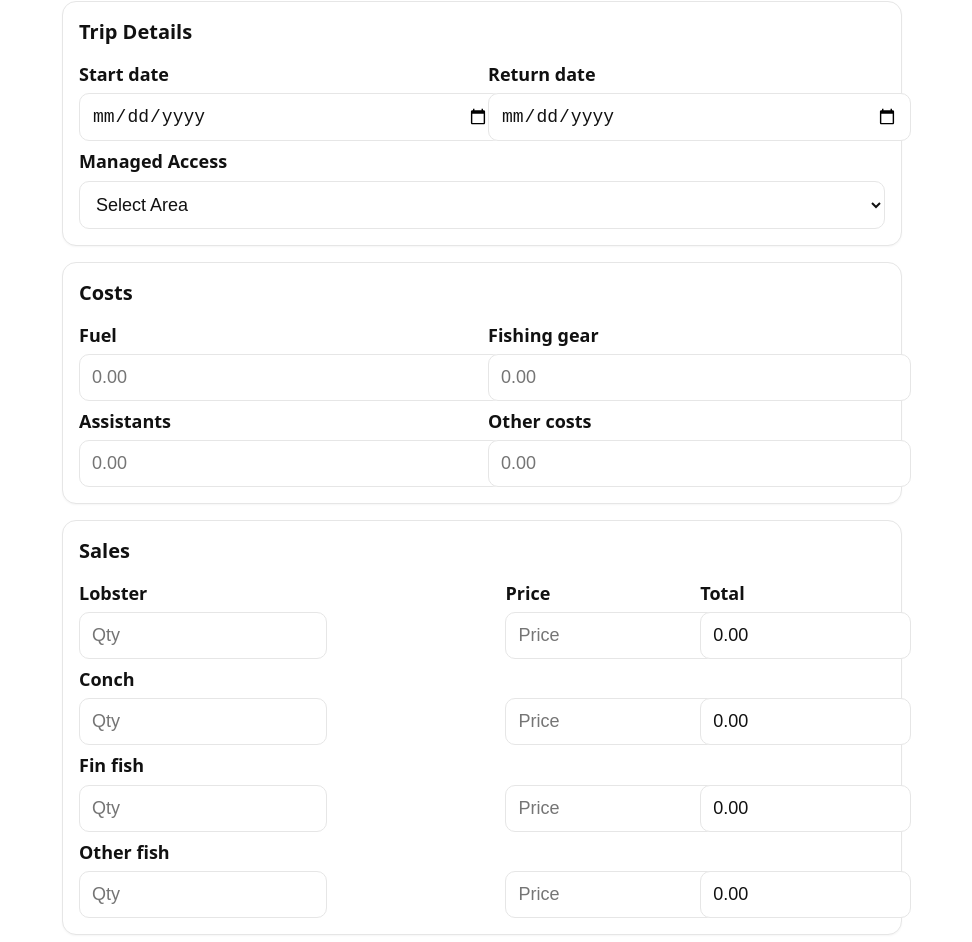
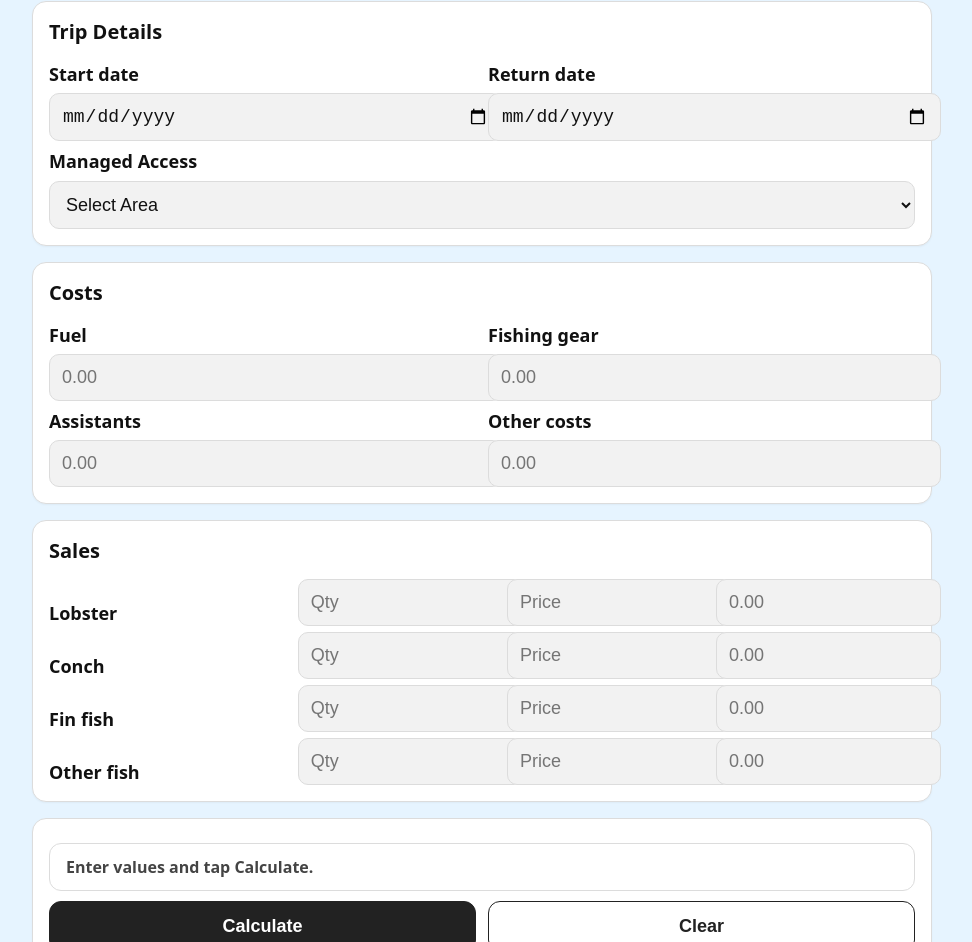
Before and after one commit to TASABelize/TAMRFishingApp, a plain HTML site: page index.html in a window 1280 px wide. Shown: the part 128-1070 px from the top of the page, without its empty margins (158-1130 px from the left). Drawn offline with nearby package versions, Linux system fonts and the light colour scheme.

Commit message:
Add files via upload

```diff
--- a/index.html
+++ b/index.html
@@ -8,12 +8,14 @@
   <meta name="theme-color" content="#111111">
   <style>
     :root {
-      --bg: #ffffff;
+      --bg: #e6f4ff;      /* light blue page background */
       --text: #111111;
-      --muted: #e6e6e6;
+      --muted: #dcdcdc;
       --accent: #222222;
       --profit: #0a8f3c;
       --loss: #c01818;
+      --input-bg: #f2f2f2; /* light grey input background */
+      --card-bg: #ffffff;  /* white cards for contrast */
     }
     html, body { height: 100%; }
     body {
@@ -25,14 +27,14 @@
       line-height: 1.4;
       font-size: 18px; /* larger for readability */
     }
-    .app { max-width: 840px; margin: 0 auto; }
+    .app { max-width: 900px; margin: 0 auto; }
     .topbar { display:flex; align-items:center; justify-content:space-between; gap:12px; }
-    .splash { text-align: left; display:flex; align-items:center; gap:12px; }
-    .logo { width: 140px; height: auto; }
-    .powered { font-size: 16px; color: #333; font-weight: 600; letter-spacing: .3px; }
-    h1 { font-size: 28px; margin: 8px 0 16px 0; text-align: left; }
+    .splash { text-align:left; display:flex; align-items:center; gap:12px; }
+    .logo { width: 140px; height:auto; }
+    .powered { font-size: 16px; color:#333; font-weight:600; letter-spacing:.3px; }
+    h1 { font-size: 28px; margin: 8px 0 16px 0; text-align:left; }
     .card {
-      background: #fff;
+      background: var(--card-bg);
       border: 1px solid var(--muted);
       padding: 16px;
       border-radius: 14px;
@@ -40,14 +42,18 @@
       box-shadow: 0 1px 2px rgba(0,0,0,0.04);
     }
     .card h3 { margin: 0 0 8px 0; font-size: 20px; }
-    label { display: block; font-weight: 600; margin-top: 8px; }
+    label { display:block; font-weight:600; margin-top: 8px; }
     input[type="number"], input[type="date"], select, input[type="text"] {
-      width: 100%; padding: 12px; margin-top: 6px;
-      border-radius: 10px; border: 1px solid var(--muted);
-      background: #fff; color: var(--text); font-size: 18px;
+      width: 100%;
+      padding: 12px;
+      margin-top: 6px;
+      border-radius: 10px;
+      border: 1px solid var(--muted);
+      background: var(--input-bg);
+      color: var(--text);
+      font-size: 18px;
     }
-    .row { display: grid; grid-template-columns: 1fr 1fr; gap: 12px; }
-    .row-3 { display:grid; grid-template-columns: 1fr 1fr 1fr; gap: 12px; }
+    .row { display:grid; grid-template-columns: 1fr 1fr; gap: 12px; }
     .row-4 { display:grid; grid-template-columns: 1.2fr 1fr 1fr 1fr; gap: 10px; align-items:end; }
     .actions { position: sticky; bottom: 0; background: rgba(255,255,255,0.96); padding: 12px 0; backdrop-filter: blur(6px); }
     button {
@@ -59,13 +65,14 @@
     .result {
       padding: 12px 16px; border-radius: 12px; font-size: 22px; font-weight: 800; margin-top: 8px; border: 1px solid var(--muted);
     }
-    .result.profit { color: var(--profit); } .result.loss { color: var(--loss); }
-    .muted { color: #444; font-size: 16px; }
+    .result.profit { color: var(--profit); }
+    .result.loss { color: var(--loss); }
+    .muted { color:#444; font-size:16px; }
     .report { background:#fafafa; border:1px solid var(--muted); border-radius:12px; padding:12px; }
     .grid-2 { display:grid; grid-template-columns: 1fr 1fr; gap:10px; }
-    .small { font-size: 14px; }
-    table { width:100%; border-collapse: collapse; }
-    th, td { border-bottom: 1px solid var(--muted); padding: 8px; text-align:left; font-size:16px; }
+    .small { font-size:14px; }
+    table { width:100%; border-collapse: collapse; background:var(--card-bg); }
+    th, td { border-bottom:1px solid var(--muted); padding:8px; text-align:left; font-size:16px; }
     .nowrap { white-space: nowrap; }
     .lang { display:flex; gap:8px; align-items:center; }
     select#langSel { width:auto; padding:10px; }
@@ -136,28 +143,28 @@
 
     <div class="card">
       <h3 id="t_sales">Sales</h3>
-      <!-- Per-species qty x price calculators -->
+      <!-- Cleaned rows: Species label + Qty, Price, Total inputs; no stray 'Quantity' labels -->
       <div class="row-4">
-        <div><label id="t_lobster">Lobster</label><input type="number" id="lobster_qty" placeholder="Qty" step="0.01" min="0"></div>
-        <div><input type="number" id="lobster_qty_dup" placeholder="Qty" step="0.01" min="0" style="display:none"></div>
-        <div><label id="t_price">Price</label><input type="number" id="lobster_price" placeholder="Price" step="0.01" min="0"></div>
-        <div><label id="t_total">Total</label><input type="number" id="lobster_total" placeholder="0.00" step="0.01" min="0" readonly></div>
+        <div><label id="t_lobster">Lobster</label></div>
+        <div><input type="number" id="lobster_qty" placeholder="Qty" step="0.01" min="0"></div>
+        <div><input type="number" id="lobster_price" placeholder="Price" step="0.01" min="0"></div>
+        <div><input type="number" id="lobster_total" placeholder="0.00" step="0.01" min="0" readonly></div>
       </div>
       <div class="row-4">
-        <div><label id="t_conch">Conch</label><input type="number" id="conch_qty" placeholder="Qty" step="0.01" min="0"></div>
-        <div><input type="number" id="conch_qty_dup" placeholder="Qty" step="0.01" min="0" style="display:none"></div>
+        <div><label id="t_conch">Conch</label></div>
+        <div><input type="number" id="conch_qty" placeholder="Qty" step="0.01" min="0"></div>
         <div><input type="number" id="conch_price" placeholder="Price" step="0.01" min="0"></div>
         <div><input type="number" id="conch_total" placeholder="0.00" step="0.01" min="0" readonly></div>
       </div>
       <div class="row-4">
-        <div><label id="t_finfish">Fin fish</label><input type="number" id="finfish_qty" placeholder="Qty" step="0.01" min="0"></div>
-        <div><input type="number" id="finfish_qty_dup" placeholder="Qty" step="0.01" min="0" style="display:none"></div>
+        <div><label id="t_finfish">Fin fish</label></div>
+        <div><input type="number" id="finfish_qty" placeholder="Qty" step="0.01" min="0"></div>
         <div><input type="number" id="finfish_price" placeholder="Price" step="0.01" min="0"></div>
         <div><input type="number" id="finfish_total" placeholder="0.00" step="0.01" min="0" readonly></div>
       </div>
       <div class="row-4">
-        <div><label id="t_otherfish">Other fish</label><input type="number" id="otherfish_qty" placeholder="Qty" step="0.01" min="0"></div>
-        <div><input type="number" id="otherfish_qty_dup" placeholder="Qty" step="0.01" min="0" style="display:none"></div>
+        <div><label id="t_otherfish">Other fish</label></div>
+        <div><input type="number" id="otherfish_qty" placeholder="Qty" step="0.01" min="0"></div>
         <div><input type="number" id="otherfish_price" placeholder="Price" step="0.01" min="0"></div>
         <div><input type="number" id="otherfish_total" placeholder="0.00" step="0.01" min="0" readonly></div>
       </div>
@@ -224,7 +231,6 @@
         costs: "Costs", fuel: "Fuel", gear: "Fishing gear",
         assistants: "Assistants", other_costs: "Other costs",
         sales: "Sales", lobster: "Lobster", conch: "Conch", finfish: "Fin fish", otherfish: "Other fish",
-        qty: "Quantity", price: "Price", total: "Total",
         calc_hint: "Enter values and tap Calculate.",
         btn_calc: "Calculate", btn_clear: "Clear",
         btn_pdf: "Save as PDF", btn_jpeg: "Save as JPEG",
@@ -232,7 +238,7 @@
         log: "Trip Log (local)", log_note: "Saved on this device only.",
         tbl_date:"Date", tbl_area:"Area", tbl_costs:"Costs", tbl_sales:"Sales", tbl_profit:"Profit", tbl_actions:"Actions",
         offline: "No internet required after first install. Data stays on your device unless you use Submit/Share.",
-        language: "Language", view:"Load", del:"Delete", export_log:"Export Log CSV", clear_log:"Clear Log"
+        language: "Language", view:"Load", del:"Delete"
       },
       es: {
         title: "Calculadora de Viaje de Pesca",
@@ -242,7 +248,6 @@
         costs: "Costos", fuel: "Combustible", gear: "Equipo de pesca",
         assistants: "Asistentes", other_costs: "Otros costos",
         sales: "Ingresos", lobster: "Langosta", conch: "Caracol", finfish: "Peces", otherfish: "Otros peces",
-        qty: "Cantidad", price: "Precio", total: "Total",
         calc_hint: "Ingrese valores y toque Calcular.",
         btn_calc: "Calcular", btn_clear: "Limpiar",
         btn_pdf: "Guardar como PDF", btn_jpeg: "Guardar como JPEG",
@@ -250,7 +255,7 @@
         log: "Registro de viajes (local)", log_note: "Guardado solo en este dispositivo.",
         tbl_date:"Fecha", tbl_area:"Área", tbl_costs:"Costos", tbl_sales:"Ingresos", tbl_profit:"Ganancia", tbl_actions:"Acciones",
         offline: "No se requiere internet después de la primera instalación. Los datos permanecen en su dispositivo a menos que use Enviar/Compartir.",
-        language: "Idioma", view:"Cargar", del:"Eliminar", export_log:"Exportar Registro CSV", clear_log:"Borrar Registro"
+        language: "Idioma", view:"Cargar", del:"Eliminar"
       }
     };
     function setLang(lang){
@@ -262,41 +267,38 @@
       $('t_costs').textContent=t.costs; $('t_fuel').textContent=t.fuel; $('t_gear').textContent=t.gear;
       $('t_assistants').textContent=t.assistants; $('t_other_costs').textContent=t.other_costs;
       $('t_sales').textContent=t.sales; $('t_lobster').textContent=t.lobster; $('t_conch').textContent=t.conch; $('t_finfish').textContent=t.finfish; $('t_otherfish').textContent=t.otherfish;
-      document.querySelectorAll('label#t_qty, label#t_price, label#t_total').forEach(()=>{});
       $('t_lang').textContent=t.language;
       $('result').textContent=t.calc_hint;
-      $('calcBtn').textContent=t.btn_calc;
-      $('clearBtn').textContent=t.btn_clear;
-      $('pdfBtn').textContent=t.btn_pdf;
-      $('jpegBtn').textContent=t.btn_jpeg;
-      $('submitBtn').textContent=t.btn_submit;
-      $('csvBtn').textContent=t.btn_csv;
-      $('saveTripBtn').textContent=t.btn_save;
+      $('calcBtn').textContent=t.btn_calc; $('clearBtn').textContent=t.btn_clear;
+      $('pdfBtn').textContent=t.btn_pdf; $('jpegBtn').textContent=t.btn_jpeg;
+      $('submitBtn').textContent=t.btn_submit; $('csvBtn').textContent=t.btn_csv; $('saveTripBtn').textContent=t.btn_save;
       $('t_log').textContent=t.log; $('t_log_note').textContent=t.log_note;
       $('t_tbl_date').textContent=t.tbl_date; $('t_tbl_area').textContent=t.tbl_area; $('t_tbl_costs').textContent=t.tbl_costs;
       $('t_tbl_sales').textContent=t.tbl_sales; $('t_tbl_profit').textContent=t.tbl_profit; $('t_tbl_actions').textContent=t.tbl_actions;
       $('t_offline').textContent=t.offline;
-      $('exportLogBtn').textContent=t.export_log; $('clearLogBtn').textContent=t.clear_log;
-      // Update column labels in species rows
-      document.querySelectorAll('#t_qty').forEach(el=>el.textContent=t.qty);
-      document.querySelectorAll('#t_price').forEach(el=>el.textContent=t.price);
-      document.querySelectorAll('#t_total').forEach(el=>el.textContent=t.total);
+      // update placeholders for Qty/Price/Total per language
+      const placeholders = lang==='es' ? {qty:'Cant.', price:'Precio', total:'Total'} : {qty:'Qty', price:'Price', total:'0.00'};
+      [['lobster','conch','finfish','otherfish']].flat().forEach(sp=>{
+        $(sp+'_qty').placeholder = placeholders.qty;
+        $(sp+'_price').placeholder = placeholders.price;
+        $(sp+'_total').placeholder = placeholders.total;
+      });
     }
 
-    // Species total calculation
-    function bindCalcPair(qId, pId, totId){
-      const q=$(qId), p=$(pId), tot=$(totId);
-      const recalc=()=>{ tot.value = fmt(toNum(q.value)*toNum(p.value)); updateTotals(); };
-      q.addEventListener('input', recalc); p.addEventListener('input', recalc);
-      recalc();
-    }
-
+    // per-species calculators
     function updateTotals(){
       $('lobster_total').value = fmt(toNum($('lobster_qty').value)*toNum($('lobster_price').value));
       $('conch_total').value = fmt(toNum($('conch_qty').value)*toNum($('conch_price').value));
       $('finfish_total').value = fmt(toNum($('finfish_qty').value)*toNum($('finfish_price').value));
       $('otherfish_total').value = fmt(toNum($('otherfish_qty').value)*toNum($('otherfish_price').value));
     }
+    ['lobster','conch','finfish','otherfish'].forEach(sp=>{
+      ['qty','price'].forEach(kind=>{
+        document.addEventListener('input', (e)=>{
+          if(e.target && e.target.id===`${sp}_${kind}`){ updateTotals(); }
+        });
+      });
+    });
 
     function gather(){
       updateTotals();
@@ -328,10 +330,10 @@
       ['start','end','area','fuel','gear','assistants','other',
        'lobster_qty','lobster_price','lobster_total',
        'conch_qty','conch_price','conch_total',
-       'finfish_qty','finfish_price','finfish_total',
-       'otherfish_qty','otherfish_price','otherfish_total'].forEach(id=>{
-        const el=$(id); if(!el) return;
-        if (el.tagName==='SELECT') el.selectedIndex=0; else el.value='';
+        'finfish_qty','finfish_price','finfish_total',
+        'otherfish_qty','otherfish_price','otherfish_total'].forEach(id=>{
+          const el=$(id); if(!el) return;
+          if (el.tagName==='SELECT') el.selectedIndex=0; else el.value='';
       });
       $('result').textContent = i18n[$('langSel').value].calc_hint;
       $('result').className='result muted';
@@ -345,24 +347,23 @@
     function deleteFromLog(idx){ const arr=loadLog(); arr.splice(idx,1); saveLog(arr); renderLog(); }
     function renderLog(){
       const tbody=$('logTable').querySelector('tbody'); tbody.innerHTML='';
-      const arr=loadLog();
-      const lang=$('langSel').value, t=i18n[lang];
+      const arr=loadLog(); const lang=$('langSel').value, t=i18n[lang];
       arr.forEach((e,idx)=>{
         const tr=document.createElement('tr');
-        tr.innerHTML=`
+        tr.innerHTML = `
           <td class="nowrap">${e.start||''} → ${e.end||''}</td>
           <td>${e.area||''}</td>
-          <td>$${fmt(e.costs)}</td>
-          <td>$${fmt(e.sales)}</td>
-          <td style="color:${e.profit>=0?'var(--profit)':'var(--loss)'}">$${fmt(e.profit)}</td>
+          <td>$${fmt(e.fuel + e.gear + e.assistants + e.other)}</td>
+          <td>$${fmt(e.lobster_total + e.conch_total + e.finfish_total + e.otherfish_total)}</td>
+          <td style="color:${(e.profit>=0)?'var(--profit)':'var(--loss)'}">$${fmt(e.profit)}</td>
           <td>
             <button class="secondary" data-load="${idx}" style="width:auto;padding:8px 10px;margin-right:6px">${t.view}</button>
             <button class="secondary" data-del="${idx}" style="width:auto;padding:8px 10px">${t.del}</button>
           </td>`;
         tbody.appendChild(tr);
       });
-      tbody.querySelectorAll('button[data-del]').forEach(b=>b.addEventListener('click', e=>deleteFromLog(Number(b.dataset.del))));
-      tbody.querySelectorAll('button[data-load]').forEach(b=>b.addEventListener('click', e=>loadEntry(Number(b.dataset.load))));
+      tbody.querySelectorAll('button[data-del]').forEach(b=>b.addEventListener('click', ()=>deleteFromLog(Number(b.dataset.del))));
+      tbody.querySelectorAll('button[data-load]').forEach(b=>b.addEventListener('click', ()=>loadEntry(Number(b.dataset.load))));
     }
     function loadEntry(idx){
       const e=loadLog()[idx]; if(!e) return;
@@ -420,8 +421,8 @@
 
     function saveTrip(){
       const d=calculate();
-      const entry={...d, costs:d.fuel+d.gear+d.assistants+d.other, sales:d.lobster_total+d.conch_total+d.finfish_total+d.otherfish_total, ts:Date.now()};
-      addToLog(entry);
+      const entry={...d, ts:Date.now()};
+      const arr=loadLog(); arr.unshift(entry); saveLog(arr); renderLog();
       alert('Trip saved locally.');
     }
 
@@ -436,7 +437,9 @@
         d.conch_qty,d.conch_price,d.conch_total,
         d.finfish_qty,d.finfish_price,d.finfish_total,
         d.otherfish_qty,d.otherfish_price,d.otherfish_total,
-        d.costs,d.sales,d.profit].join(','));
+        (d.fuel+d.gear+d.assistants+d.other),
+        (d.lobster_total+d.conch_total+d.finfish_total+d.otherfish_total),
+        d.profit].join(','));
       const csv=[headers.join(','), ...rows].join('\n');
       const blob=new Blob([csv],{type:'text/csv'});
       const url=URL.createObjectURL(blob);
@@ -444,7 +447,7 @@
       URL.revokeObjectURL(url);
     }
 
-    function clearLog(){ if(confirm('Clear all saved trips on this device?')){ saveLog([]); renderLog(); } }
+    function clearLog(){ if(confirm('Clear all saved trips on this device?')){ localStorage.removeItem('tasa_trips_v1'); renderLog(); } }
 
     // PDF/JPEG
     async function savePDF(){
@@ -479,17 +482,11 @@
     $('exportLogBtn').addEventListener('click', exportLogCSV);
     $('clearLogBtn').addEventListener('click', clearLog);
 
-    // per-species calculators
-    bindCalcPair('lobster_qty','lobster_price','lobster_total');
-    bindCalcPair('conch_qty','conch_price','conch_total');
-    bindCalcPair('finfish_qty','finfish_price','finfish_total');
-    bindCalcPair('otherfish_qty','otherfish_price','otherfish_total');
-
     // lang selector
     const langSel=$('langSel');
     const savedLang=localStorage.getItem('tasa_lang')||'en';
     langSel.value=savedLang; setLang(savedLang);
-    langSel.addEventListener('change', e=>{ localStorage.setItem('tasa_lang', langSel.value); setLang(langSel.value); });
+    langSel.addEventListener('change', ()=>{ localStorage.setItem('tasa_lang', langSel.value); setLang(langSel.value); });
 
     // Render log at start
     renderLog();
--- a/service-worker.js
+++ b/service-worker.js
@@ -1,4 +1,4 @@
-const CACHE_NAME = 'fishing-app-cache-v3';
+const CACHE_NAME = 'fishing-app-cache-v4';
 const urlsToCache = [
   './',
   './index.html',
```
Also changed, not shown: manifest.json.
